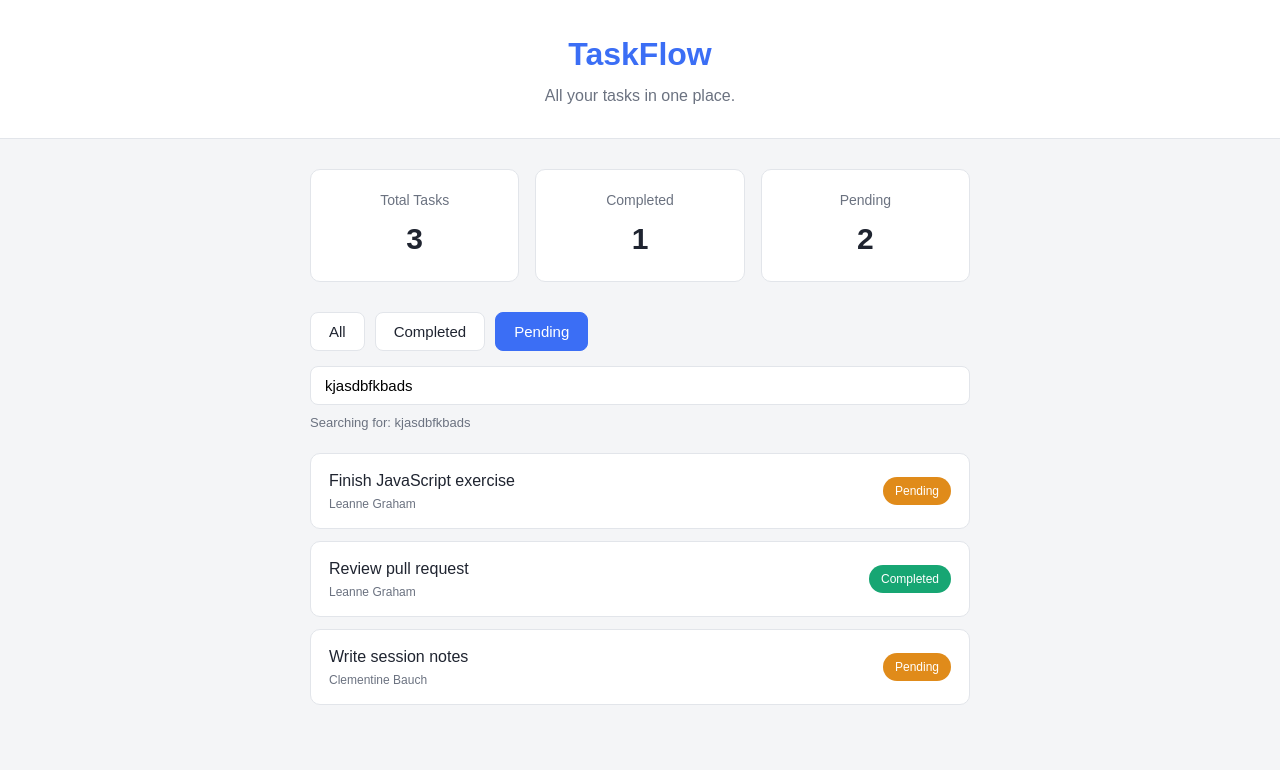
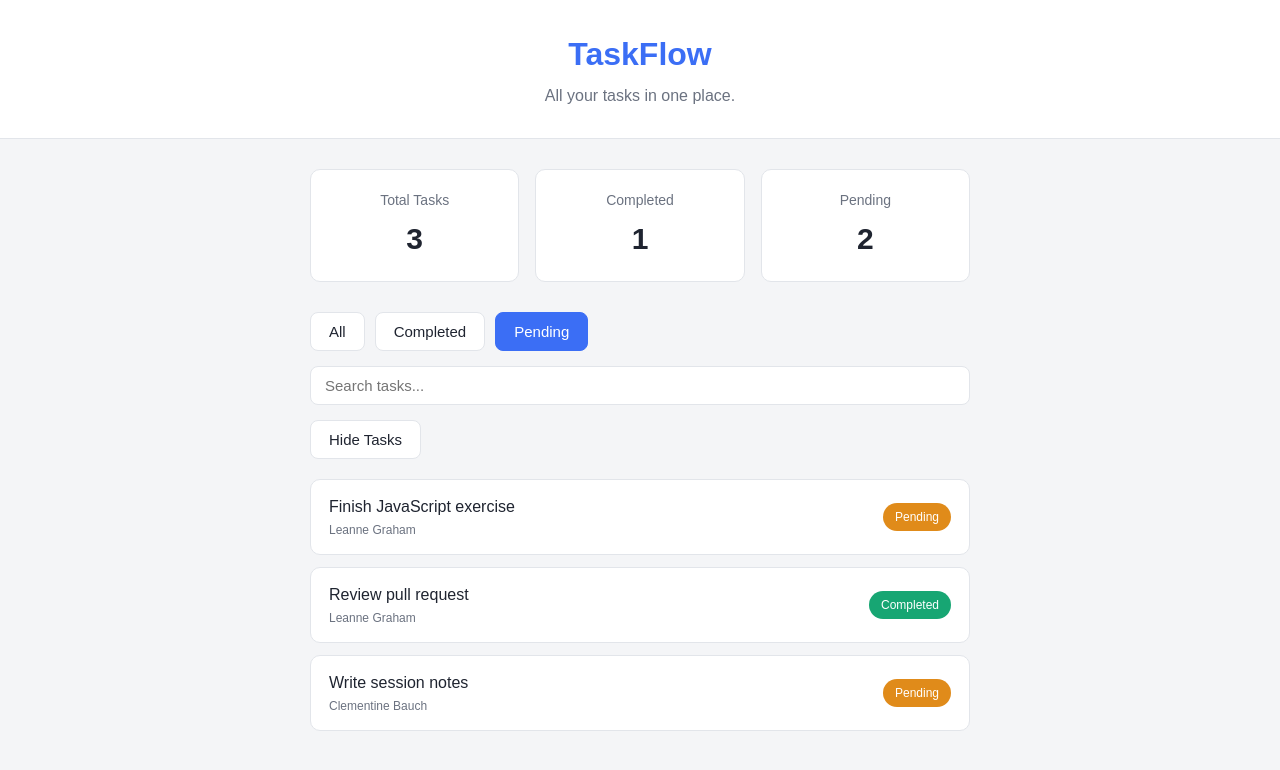
Before and after one commit to b4f-cohort8-salamiyah/b4f-cohort8-salamiyah-react-2026, a React (Vite) app: page / in a window 1280 px wide. Shown: the top 770 px of the page. Built offline with nearby package versions, Linux system fonts and the light colour scheme.

Commit message:
:pushpin: Session 06 End

```diff
--- a/src/App.tsx
+++ b/src/App.tsx
@@ -6,7 +6,8 @@ import TaskItem from "./components/TaskItem";
 function App() {
   // const currentFilter = "all";
   const [currentFilter, setCurrentFilter] = useState("pending");
-  const [searchText, setSearchText] = useState("kjasdbfkbads");
+  const [searchText, setSearchText] = useState("");
+  const [showTasks, setShowTasks] = useState(true);
 
   function handleShowAll() {
     setCurrentFilter("all");
@@ -22,6 +23,10 @@ function App() {
 
   function handleSearchChange(event: ChangeEvent<HTMLInputElement>) {
     setSearchText(event.target.value);
+  }
+
+  function handleShowTasks() {
+    setShowTasks(!showTasks);
   }
 
   return (
@@ -69,6 +74,11 @@ function App() {
           ) : null}
         </section>
 
+        <button className="toggle-tasks-button" onClick={handleShowTasks}>
+          {showTasks ? "Hide Tasks" : "Show Tasks"}
+        </button>
+
+        {showTasks ? (
           <ul className="task-list">
             <TaskItem
               title="Finish JavaScript exercise"
@@ -91,6 +101,7 @@ function App() {
               statusClass="pending"
             />
           </ul>
+        ) : null}
       </main>
     </div>
   );
--- a/src/index.css
+++ b/src/index.css
@@ -185,3 +185,18 @@ body {
   font-size: 13px;
   margin-top: 8px;
 }
+
+.toggle-tasks-button {
+  background-color: #ffffff;
+  border: 1px solid #e2e5ea;
+  border-radius: 8px;
+  color: #1f2430;
+  cursor: pointer;
+  font-size: 15px;
+  padding: 10px 18px;
+  margin-top: 15px;
+}
+
+.toggle-tasks-button:hover {
+  border-color: #3b6ef5;
+}
```
Lines whose indentation alone changed are shown as unchanged.
